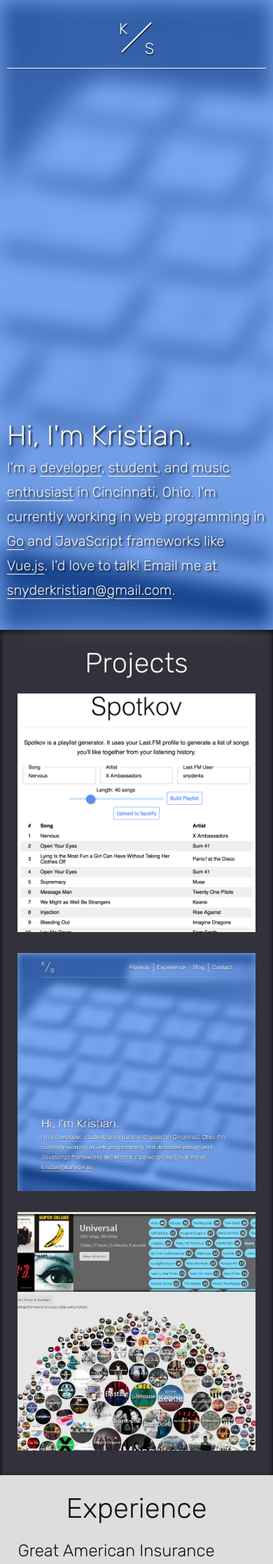
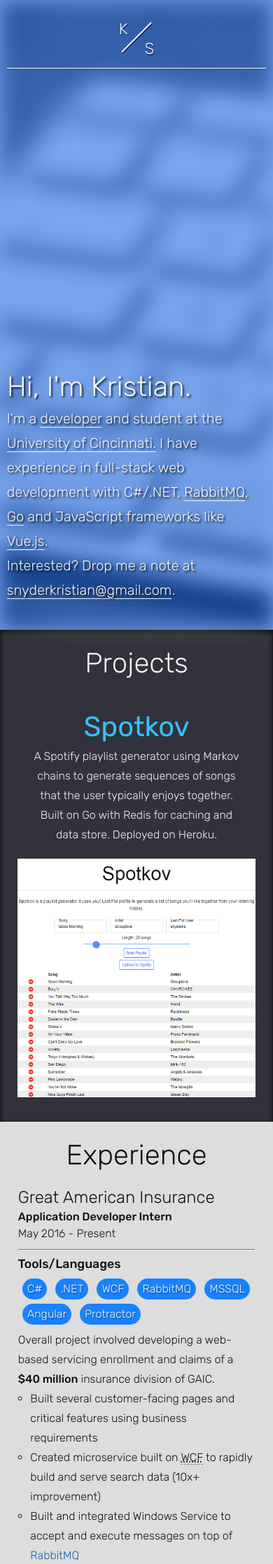
Before and after one commit to snyderks/jekyll-and-kristian, a Jekyll site: the page built from index.html, in a window 390 px wide. Shown: the top 2235 px of the page at 70% size. Built offline with Jekyll 4.4.1, drawn with Linux system fonts in a browser that asks for light colours; nearby versions of some CDN libraries; some of the changed text lies outside the part shown.

Commit message:
Content update Changed hero text Removed two projects, left Spotkov Changed detail of GAIC job

```diff
--- a/_includes/about-me-short.html
+++ b/_includes/about-me-short.html
@@ -1 +1,8 @@
-I'm a <a href="https://github.com/{{site.github_username}}">developer</a>, <a href="http://uc.edu">student</a>, and <a href="https://spotkov.kristiansnyder.com/">music enthusiast</a> in Cincinnati, Ohio. I'm currently working in web programming in <a href="https://golang.org">Go</a> and JavaScript frameworks like <a href="https://vuejs.org">Vue.js</a>. I'd love to talk! Email me at <a href="mailto:{{site.email}}">{{site.email}}</a>.
+<p>
+    I'm a <a href="https://github.com/{{site.github_username}}">developer</a> and student at the <a href="http://uc.edu">University of Cincinnati.</a>
+    I have experience in full-stack web development with C#/.NET, <a href="https://www.rabbitmq.com/">RabbitMQ</a>, <a href="https://golang.org">Go</a>
+    and JavaScript frameworks like <a href="https://vuejs.org">Vue.js</a>.
+</p>
+<p>
+    Interested? Drop me a note at <a href="mailto:snyderkristian@gmail.com">snyderkristian@gmail.com</a>.
+</p>
--- a/_includes/head.html
+++ b/_includes/head.html
@@ -8,6 +8,4 @@
   <base href="{{site.url + site.baseurl}}">
   <link rel="stylesheet" href="css/main.css"/>
   <link rel="shortcut icon" type="image/x-icon" href="{{site.url}}/img/favicon.ico"/>
-  <script src="https://code.jquery.com/jquery-3.1.1.min.js" integrity="sha256-hVVnYaiADRTO2PzUGmuLJr8BLUSjGIZsDYGmIJLv2b8=" crossorigin="anonymous"></script>
-  <script src="js/projects.js" type="application/javascript"></script>
 </head>
--- a/_sass/_splash.scss
+++ b/_sass/_splash.scss
@@ -145,9 +145,9 @@
 }
 
 .project {
-  -webkit-flex-basis: 250px;
-  flex: 1 0 250px;
-  max-width: 500px;
+  -webkit-flex-basis: 33%;
+  flex-basis: 33%;
+  flex: 1 0 33%;
   align-self: flex-start;
   margin: 15px;
   position: relative;
@@ -158,52 +158,28 @@
   display: -webkit-flex;
   display: flex;
   flex-wrap: wrap;
+  flex-direction: row;
+  align-items: center;
+  max-width: 66%;
 }
 
 $transition-duration: 0.5s;
 $transition-type: ease;
 
 .project-image {
-  width: 100%;
-  height: 100%;
-  transition: $transition-duration filter $transition-type, transform $transition-duration $transition-type;
-  webkit-transition: $transition-duration -webkit-filter $transition-type, -webkit-transform $transition-duration $transition-type;
-  -moz-transition: $transition-duration -moz-filter $transition-type, -moz-transform $transition-duration $transition-type;
-  -ms-transition: $transition-duration -ms-filter $transition-type, -ms-transform $transition-duration $transition-type;
-  -o-transition: $transition-duration -o-filter $transition-type, -o-transform $transition-duration $transition-type;
-}
+  display: block;
+  max-width: 100%;
+ }
 
-.project-image-blurred {
-  transition: $transition-duration filter $transition-type, transform $transition-duration $transition-type;
-  webkit-transition: $transition-duration -webkit-filter $transition-type, -webkit-transform $transition-duration $transition-type;
-  -moz-transition: $transition-duration -moz-filter $transition-type, -moz-transform $transition-duration $transition-type;
-  -ms-transition: $transition-duration -ms-filter $transition-type, -ms-transform $transition-duration $transition-type;
-  -o-transition: $transition-duration -o-filter $transition-type, -o-transform $transition-duration $transition-type;
-  filter: blur(5px);
-  overflow: hidden;
-  transform: scale(1.2);
-}
+.project-image-link {
+   display: block;
+   max-width: 50%;
+ }
 
 .project-text {
   padding: 20px;
-  flex: 0 0 100%;
+  flex: 1 1 50%;
   text-align: center;
-}
-
-.project-text-overlay {
-  width: 100%;
-  height: 100%;
-  position: absolute;
-  display: -webkit-box;
-  display: -moz-box;
-  display: -ms-flexbox;
-  display: -webkit-flex;
-  display: flex;
-  flex-direction: column;
-  justify-content: center;
-  align-items: center;
-  flex-wrap: nowrap;
-  z-index: 10;
 }
 
 .project-text-shadow {
@@ -264,3 +240,12 @@
     margin-bottom: 40px;
   }
 }
+
+@media (max-width: 767px) {
+  .project-image-link {
+    max-width: 100%;
+  }
+  .project {
+    max-width: 100%;
+  }
+}
--- a/index.html
+++ b/index.html
@@ -13,9 +13,9 @@
 <div class="hero-overlay">
   <div class="hero-text">
     <h1>Hi, I'm Kristian.</h1>
-    <p class="about">
+    <div class="about">
       {% include about-me-short.html %}
-    </p>
+    </div>
   </div>
 </div>
 
@@ -30,9 +30,13 @@
           <div class="project">
             <div class="project-text">
               <h1 class="project-title"><a href="{{ project.project-url }}">{{ project.title }}</a></h1>
-              <h3 class="project-stack">{{ project.stack }}</h3>
+              <p class="project-description">
+                {{ project.output }}
+              </p>
             </div>
-            <img src="{{ project.image }}" class="project-image">
+            <a href="{{ project.project-url }}" class="project-image-link">
+              <img srcset="{{ project.image }}" sizes="(max-width: 768px) 90vw, 25vw" class="project-image">
+            </a>
           </div>
         {% endfor %}
       </div>
```
Also changed, not shown: _includes/front.html (added, +24 -0 lines), _jobs/great-american.md (+5 -5 lines), _jobs/lifetech.md (deleted, +0 -11 lines), _projects/site.md (deleted, +0 -7 lines), _projects/spotify-visualizer.md (deleted, +0 -7 lines), _projects/spotkov.md (+4 -1 lines), img/spotkov/spotkov-200.png (added), img/spotkov/spotkov-300.png (added), img/spotkov/spotkov-500.png (added), img/spotkov/spotkov-666.png (added).
